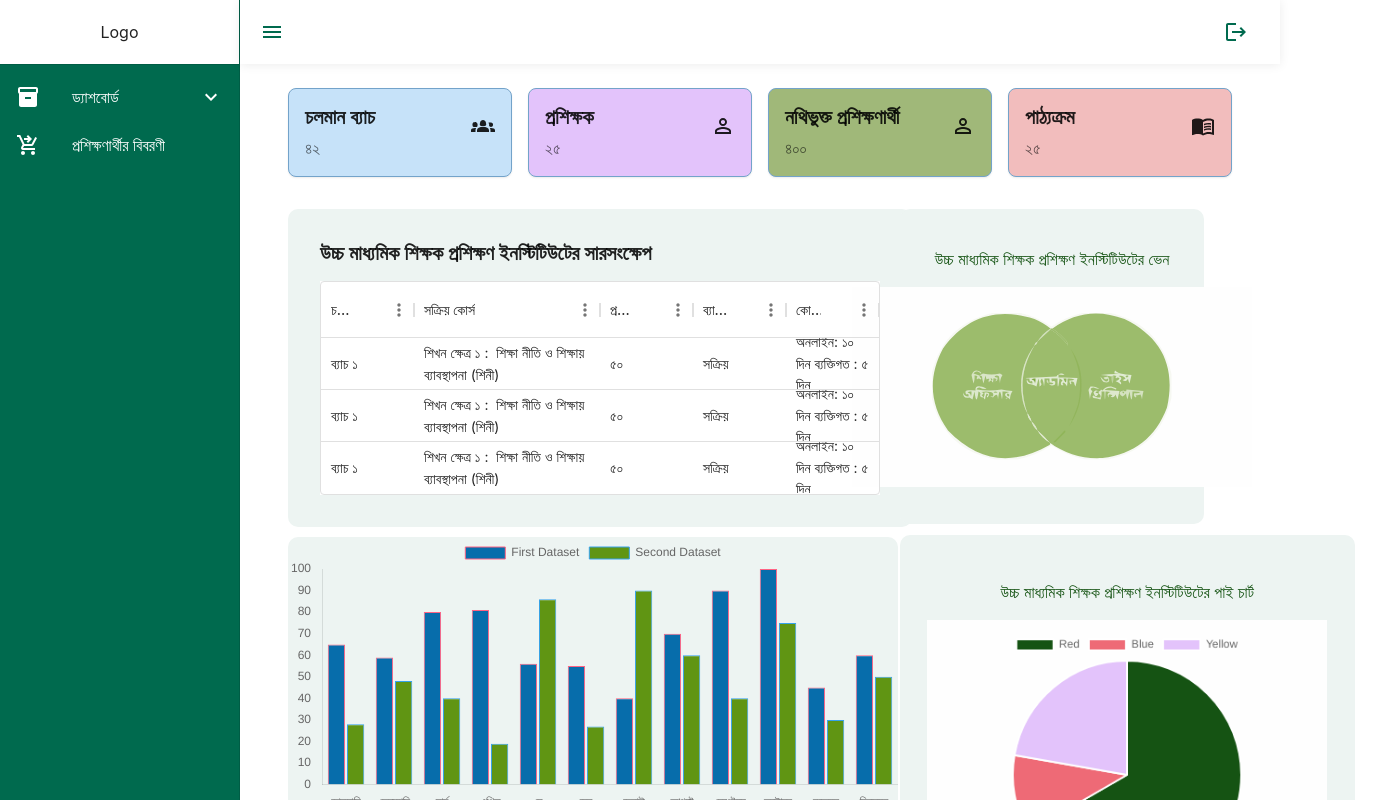
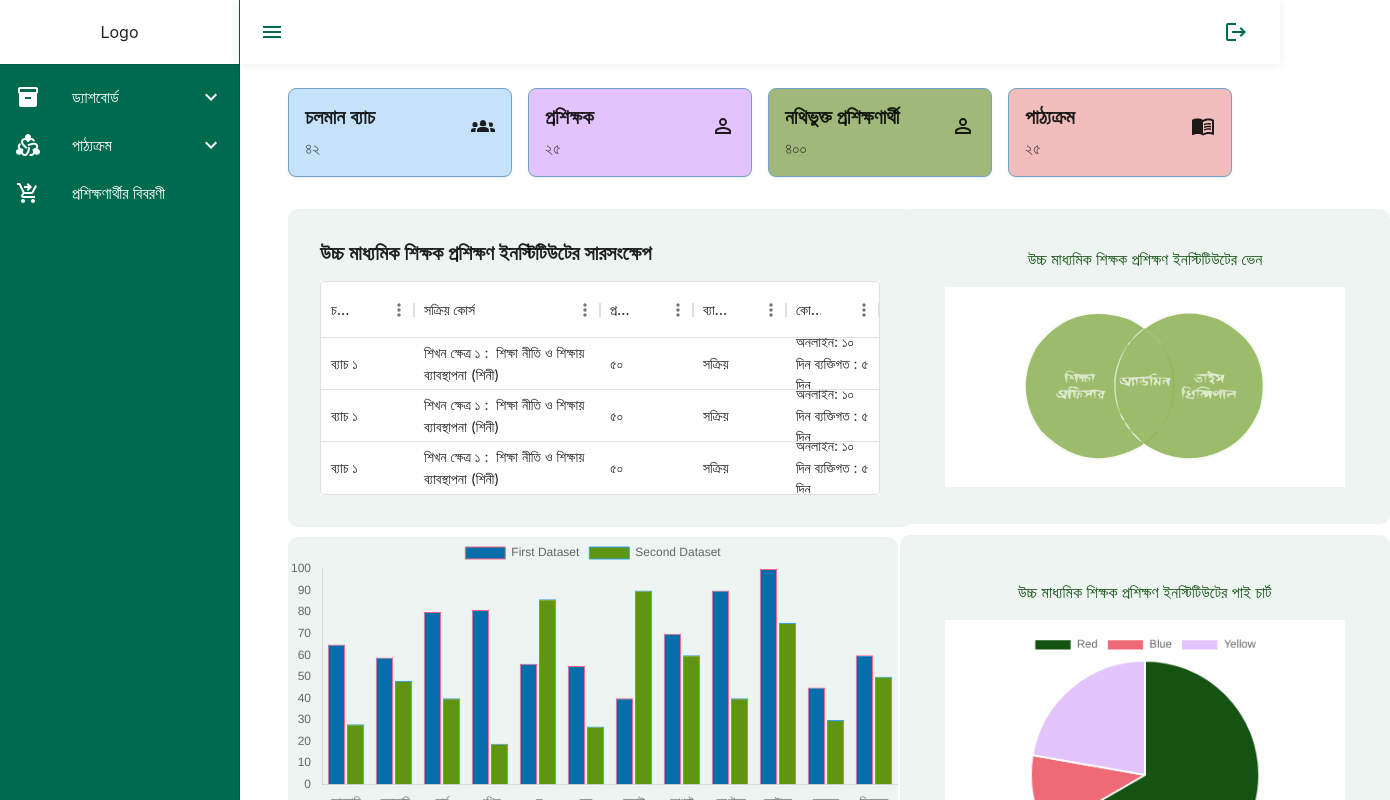
Before and after one commit to affan-habib/admin-panel, a React (Create React App) app: page / in a window 1280 px wide. Shown: the top 800 px of the page, 1390 px wide, since content can reach past the window. Built offline with nearby package versions, Linux system fonts and the light colour scheme; sample sign-in values are in the browser's storage.

Commit message:
Adding options in sidebar

```diff
--- a/src/components/layouts/menu-items.tsx
+++ b/src/components/layouts/menu-items.tsx
@@ -1,6 +1,11 @@
 import { SvgIcon } from '@mui/material';
 import InventoryIcon from '@mui/icons-material/Inventory';
 import ShoppingCartCheckoutIcon from '@mui/icons-material/ShoppingCartCheckout';
+import AddCircleIcon from '@mui/icons-material/AddCircle';
+import LibraryBooksIcon from '@mui/icons-material/LibraryBooks';
+import Diversity2Icon from '@mui/icons-material/Diversity2';
+import { useTranslation } from 'react-i18next';
+
 interface MenuItem {
   title: string;
   icon: JSX.Element;
@@ -19,6 +24,16 @@ export const menuItems: MenuItem[] = [
     ],
   },
   {
+    title: 'পাঠ্যক্রম',
+    path: '/study',
+    icon: <Diversity2Icon />,
+    subMenu: [
+      { title: 'ব্যাচ তৈরি করুন', icon: <AddCircleIcon />, path: '/submenu1' },
+      { title: 'আমন্ত্রনপত্র পাঠান', icon: <LibraryBooksIcon />, path: '/submenu2' },
+      { title: 'প্রশিক্ষণার্থী সীমাবদ্ধতা সেট', icon: <LibraryBooksIcon />, path: '/submenu3' },
+    ],
+  },
+  {
     title: 'প্রশিক্ষণার্থীর বিবরণী',
     path: '/orders',
     icon: <ShoppingCartCheckoutIcon />,
--- a/src/locale/bn.json
+++ b/src/locale/bn.json
@@ -20,5 +20,6 @@
   "copyright": "কপিরাইট © ২০২৩",
   "clms": "সিএলএমএস",
   "allRightResereved": "সমস্ত অধিকার সংরক্ষিত |",
-  "privacyConditions": "গোপনীয়তা নীতি | শর্তাবলী "
+  "privacyConditions": "গোপনীয়তা নীতি | শর্তাবলী ",
+  "dashboardTitle" : "ড্যাশবোর্ড"
 }
--- a/src/views/dashboard/PieChartDesign.tsx
+++ b/src/views/dashboard/PieChartDesign.tsx
@@ -37,7 +37,7 @@ const PieChartDesign: React.FC = () => {
   return (
     <Box
       height={410}
-      width={455}
+      width={490}
       sx={{
         backgroundColor: 'rgba(237, 244, 242, 1)',
         borderRadius: '10px',
--- a/src/views/dashboard/VennDiagram.tsx
+++ b/src/views/dashboard/VennDiagram.tsx
@@ -7,6 +7,7 @@ const VennDiagram = () => {
   return (
     <Box
       height={315}
+      width={490}
       sx={{
         backgroundColor: 'rgba(237, 244, 242, 1)',
         borderRadius: '10px',
```
